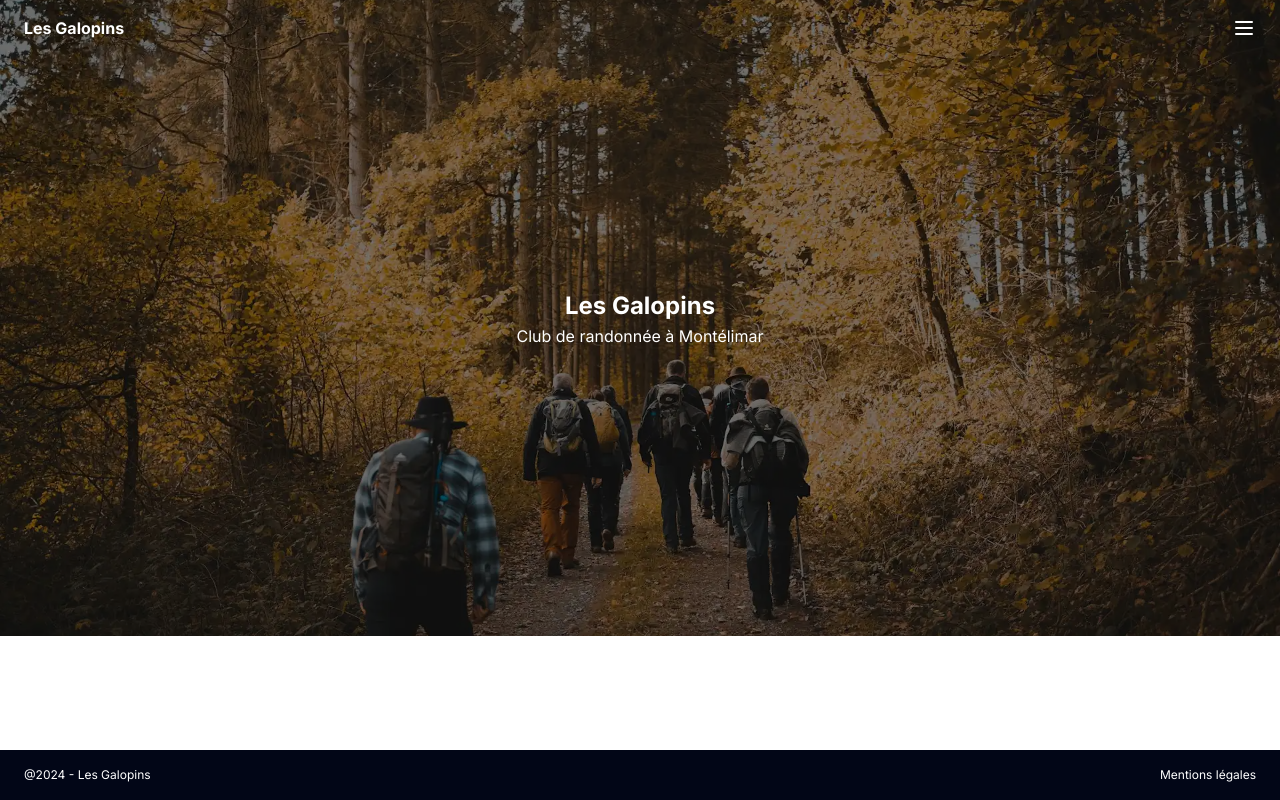
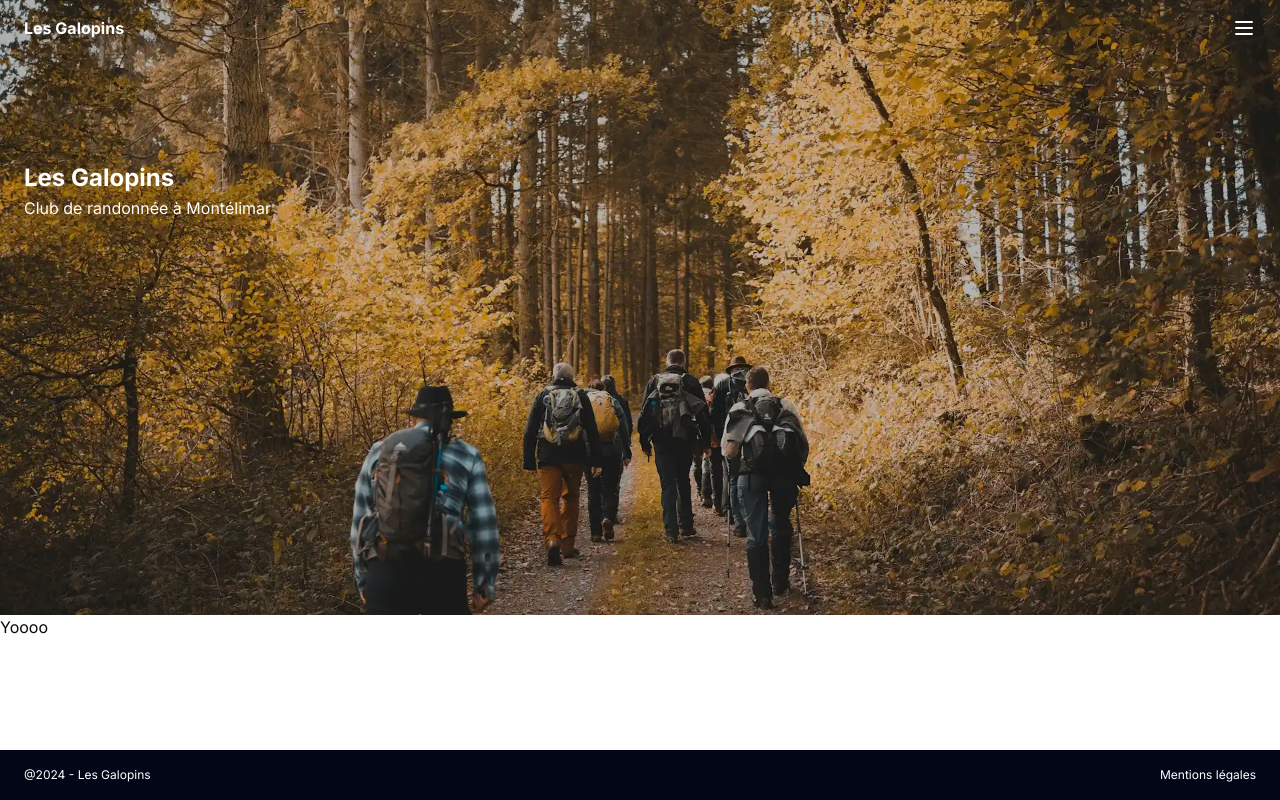
Before and after one commit to SebastienLaurentt/Galopins-Next-V2, a Next.js app: page / in a window 1280 px wide. Built offline with nearby package versions, Linux system fonts and the light colour scheme.

Commit message:
update home display with next image as bg

```diff
--- a/app/globals.css
+++ b/app/globals.css
@@ -75,10 +75,10 @@
   }
 
   h1 {
-    @apply text-xl text-center font-bold;
+    @apply text-xl  font-bold;
   }
 
   h2 {
-    @apply text-sm text-center;
+    @apply text-sm ;
   }
 }
--- a/app/page.tsx
+++ b/app/page.tsx
@@ -4,30 +4,23 @@ import img from "../public/home.webp";
 
 export default function Home() {
   return (
-    // <main className="">
-    //   <div className="">
-    //     <Image
-    //       src={img}
-    //       alt="Les Galopins"
-    //       className="w-full -z-10"
-    //     />
-    //     <div className="absolute">
-
-    //     </div>
-
-    //   </div>
-    // </main>
-    <div className="relative bg-black bg-opacity-50 ">
-      <div className="py-72 text-white">
+    <main>
+      <div className="relative bg-black bg-opacity-20 bg-top">
+        <div className="min-h-[calc(100vh/1.3)] px-6 text-white ">
+          <div className="pt-40">
             <h1> Les Galopins </h1>
             <h2> Club de randonnée à Montélimar </h2>
+          </div>
+
         </div>
         <Image
           src={img}
           alt="Les Galopins"
           fill={true}
-        className="object-cover -z-10"
+          className="object-cover absolute inset-y-10 -z-10"
         />
       </div>
+      <div>Yoooo</div>
+    </main>
   );
 }
```
Also changed, not shown: public/Home2.webp (added). Lines whose indentation alone changed are shown as unchanged.
